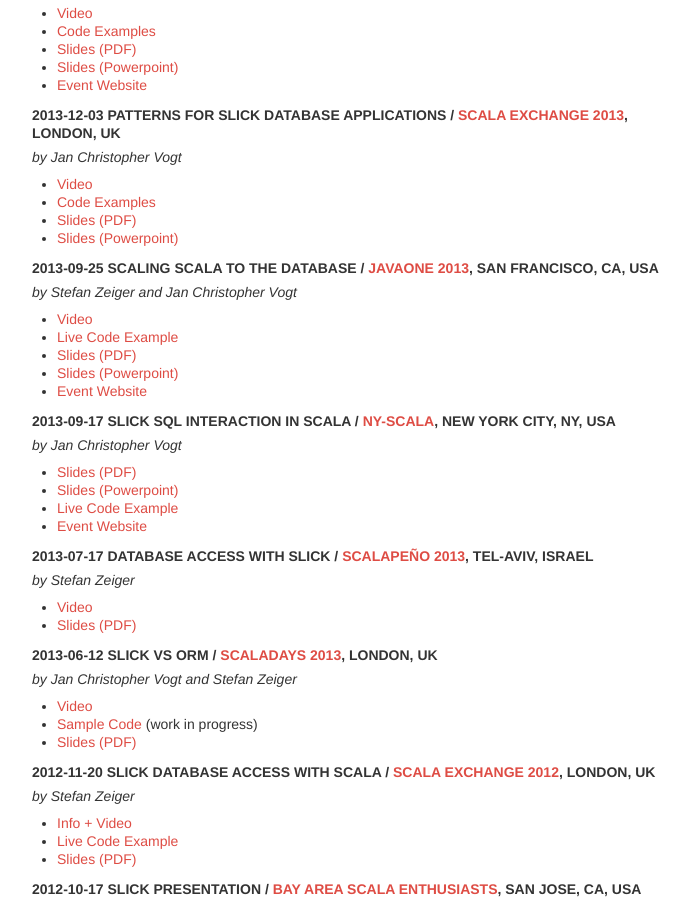
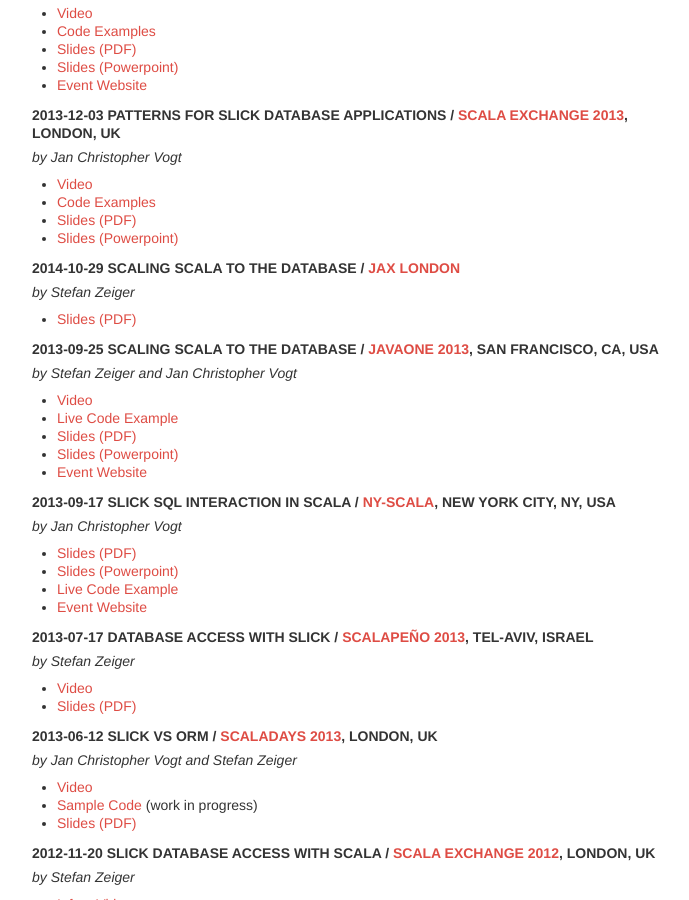
Before and after one commit to slick/slick.github.com, a Jekyll site: the page built from docs/index.md, in a window 1280 px wide and 900 px high, scrolled down 2541 px. Shown: the whole window, without its empty margins (138-827 px from the left). Built offline with Jekyll 4.4.1, drawn with Linux system fonts in a browser that asks for light colours; some of the changed text lies outside the part shown.

Commit message:
Add JAX London 2013 talk

```diff
--- a/docs/index.md
+++ b/docs/index.md
@@ -194,6 +194,12 @@
 * [Slides (PDF)](/talks/2013-12-03_Scala-eXchange/2013-12-03_Patterns-for-Slick-database-applications-Scala-eXchange.pdf)
 * [Slides (Powerpoint)](/talks/2013-12-03_Scala-eXchange/2013-12-03_Patterns-for-Slick-database-applications-Scala-eXchange.pptx)
 
+#### 2014-10-29 Scaling Scala to the Database / [JAX London](https://jaxlondon.com/2015/)
+
+*by Stefan Zeiger*
+
+* [Slides (PDF)](/talks/2013-10-29_JAX_London/Scaling_Scala_to_the_Database.pdf)
+
 #### 2013-09-25 Scaling Scala to the Database / [JavaOne 2013](http://parleys.com/channel/5243df06e4b0d1fb3c78fe31/presentations), San Francisco, CA, USA
 
 *by Stefan Zeiger and Jan Christopher Vogt*
```
Also changed, not shown: 1 other file.
